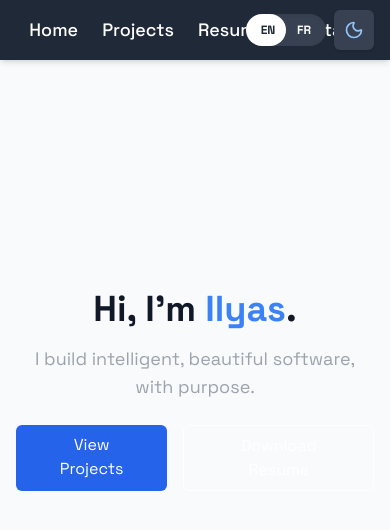
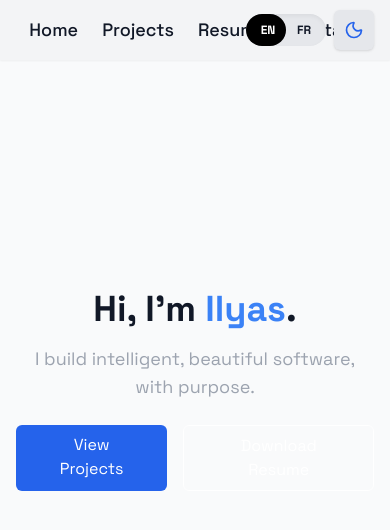
Before and after one commit to Ilyas-Ait-Ali/portfolio-website, a React (Vite) app: page / in a window 390 px wide. Both pictures are taken after a click on the button "Toggle Theme". Shown: the top 530 px of the page. Built offline with nearby package versions, Linux system fonts and the light colour scheme.

Commit message:
feat(theme): make Navbar responsive to light/dark mode

```diff
--- a/src/components/Navbar.jsx
+++ b/src/components/Navbar.jsx
@@ -1,51 +1,57 @@
 import { Link } from "react-router-dom";
 import { Moon, Sun } from "lucide-react";
-import { useState } from "react";
 import { useLang } from "../contexts/LanguageContext";
+import { useTheme } from "../contexts/ThemeContext";
 import { navbar } from "../i18n/navbar";
 
 export default function Navbar() {
-  const [dark, setDark] = useState(true);
   const { lang, toggleLang } = useLang();
+  const { theme, toggleTheme } = useTheme();
   const t = navbar[lang];
 
-  const toggleTheme = () => {
-    document.documentElement.classList.toggle("dark");
-    setDark(!dark);
-  };
-
   return (
-    <nav className="bg-gray-800 text-white shadow-md px-6 py-4 fixed w-full top-0 z-10 flex justify-center items-center">
+    <nav className="bg-gray-100 text-gray-900 dark:bg-gray-800 dark:text-white shadow-sm px-6 py-4 fixed w-full top-0 z-10 flex justify-center items-center transition-colors duration-300">
       <ul className="flex gap-6 text-lg font-medium">
-        <li><Link to="/" className="hover:text-blue-400">{t.home}</Link></li>
-        <li><Link to="/projects" className="hover:text-blue-400">{t.projects}</Link></li>
-        <li><Link to="/resume" className="hover:text-blue-400">{t.resume}</Link></li>
-        <li><Link to="/contact" className="hover:text-blue-400">{t.contact}</Link></li>
+        <li><Link to="/" className="hover:text-blue-700 dark:hover:text-blue-400">{t.home}</Link></li>
+        <li><Link to="/projects" className="hover:text-blue-700 dark:hover:text-blue-400">{t.projects}</Link></li>
+        <li><Link to="/resume" className="hover:text-blue-700 dark:hover:text-blue-400">{t.resume}</Link></li>
+        <li><Link to="/contact" className="hover:text-blue-700 dark:hover:text-blue-400">{t.contact}</Link></li>
       </ul>
 
       <div className="absolute right-4 inset-y-0 flex items-center gap-2">
         {/* Language toggle */}
         <div
           onClick={toggleLang}
-          className="relative w-20 h-8 bg-gray-700 rounded-full flex items-center justify-between px-1 cursor-pointer transition-colors duration-300 hover:bg-gray-600 shadow-inner"
+          className="relative w-20 h-8 bg-gray-200 dark:bg-gray-700 rounded-full flex items-center justify-between px-1 cursor-pointer transition-colors duration-300 hover:bg-gray-300 dark:hover:bg-gray-600 shadow-inner"
           title="Switch Language"
         >
+          {/* Sliding pill */}
           <div
-            className={`absolute top-0 left-0 w-1/2 h-full rounded-full bg-white transition-transform duration-300 z-0 ${
-              lang === "en" ? "translate-x-0" : "translate-x-full"
-            }`}
+            className={`absolute top-0 left-0 w-1/2 h-full rounded-full transition-all duration-300 z-0
+              ${lang === "en"
+                ? "translate-x-0 bg-black text-white dark:bg-white dark:text-gray-900"
+                : "translate-x-full bg-black text-white dark:bg-white dark:text-gray-900"
+              }`}
           />
+
+          {/* EN Label */}
           <span
-            className={`w-1/2 text-xs font-semibold text-center z-10 transition-colors duration-300 ${
-              lang === "en" ? "text-gray-800" : "text-white"
-            }`}
+            className={`w-1/2 text-xs font-semibold text-center z-10 transition-colors duration-300
+              ${lang === "en"
+                ? "text-white dark:text-gray-900"
+                : "text-gray-900 dark:text-white"
+              }`}
           >
             EN
           </span>
+
+          {/* FR Label */}
           <span
-            className={`w-1/2 text-xs font-semibold text-center z-10 transition-colors duration-300 ${
-              lang === "fr" ? "text-gray-800" : "text-white"
-            }`}
+            className={`w-1/2 text-xs font-semibold text-center z-10 transition-colors duration-300
+              ${lang === "fr"
+                ? "text-white dark:text-gray-900"
+                : "text-gray-900 dark:text-white"
+              }`}
           >
             FR
           </span>
@@ -54,14 +60,14 @@ export default function Navbar() {
         {/* Theme toggle */}
         <button
           onClick={toggleTheme}
-          className="relative w-10 h-10 flex items-center justify-center bg-gray-700 hover:bg-gray-600 rounded-md transition-colors duration-200 shadow"
+          className="relative w-10 h-10 flex items-center justify-center bg-gray-200 dark:bg-gray-700 hover:bg-gray-300 dark:hover:bg-gray-600 rounded-md transition-colors duration-200 shadow"
           title="Toggle Theme"
         >
           <div className="absolute transition-all duration-300 ease-in-out transform">
-            {dark ? (
+            {theme === "dark" ? (
               <Sun key="sun" size={20} className="text-yellow-400 animate-fade-in" />
             ) : (
-              <Moon key="moon" size={20} className="text-blue-300 animate-fade-in" />
+              <Moon key="moon" size={20} className="text-blue-600 animate-fade-in" />
             )}
           </div>
         </button>
```
